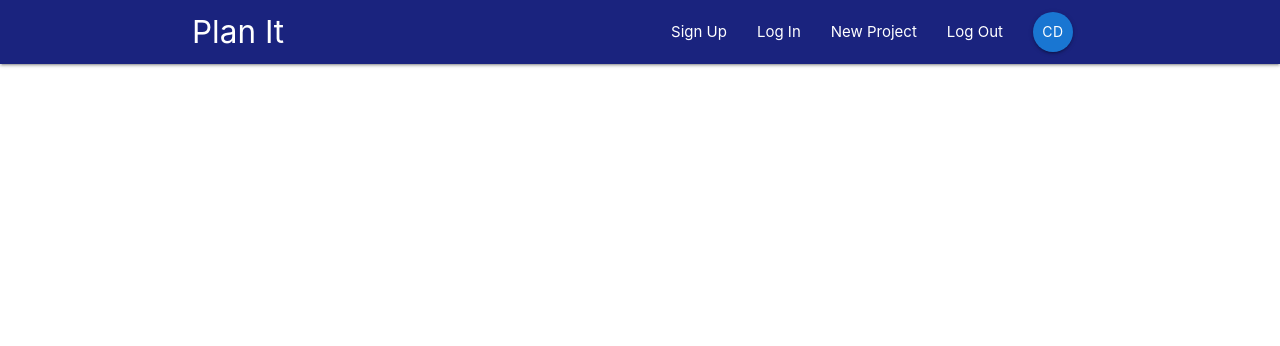
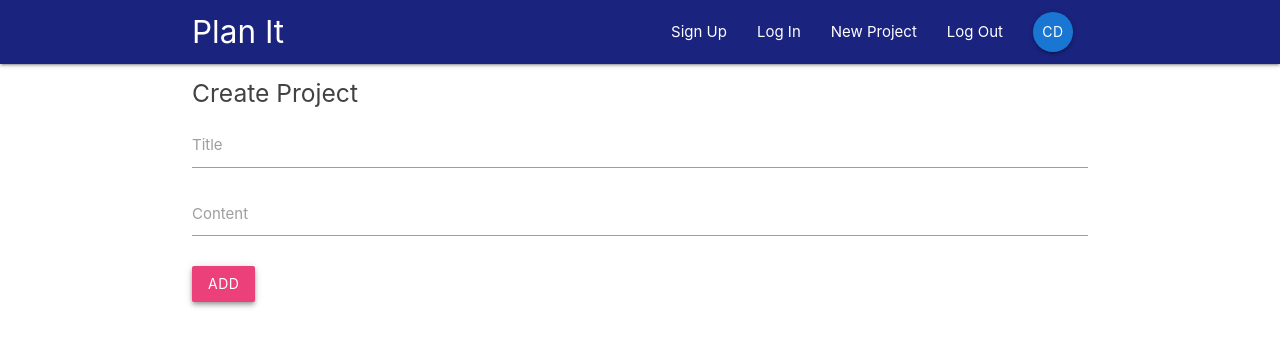
Before and after one commit to dey24/React-Redux-App, a React (Create React App) app in the folder planit/: page /create in a window 1280 px wide. Shown: the top 346 px of the page. Built offline with nearby package versions, Linux system fonts and the light colour scheme.

Commit message:
signin & createproject components done

```diff
--- a/planit/src/App.js
+++ b/planit/src/App.js
@@ -5,6 +5,7 @@
 import ProjectDetails from './components/projects/ProjectDetails'
 import SignIn from './components/auth/SignIn'
 import SignUp from './components/auth/SignUp'
+import CreateProject from './components/projects/CreateProject'
 class App extends Component {
   render() {
     return (
@@ -16,6 +17,7 @@
             <Route path="/project/:id" component={ProjectDetails}></Route>
             <Route path="/signin" component={SignIn}></Route>
             <Route path="/signup" component={SignUp}></Route>
+            <Route path="/create" component={CreateProject}></Route>
           </Switch>
         </div>
       </BrowserRouter>
--- a/planit/src/components/auth/SignIn.js
+++ b/planit/src/components/auth/SignIn.js
@@ -7,7 +7,7 @@
     }
     handleChange = (e) => {
         this.setState({
-            [e.target.value] : e.target.value
+            [e.target.id] : e.target.value
         })
     }
     handleSubmit = (e) => {
@@ -28,7 +28,7 @@
                         <input type="password" id="password" onChange={this.handleChange}/>
                     </div>
                     <div className="input-field">
-                        <button className="btn pink lighten-3 z-depth-2">Login</button>
+                        <button className="btn pink lighten-1 z-depth-2">Login</button>
                     </div>
                 </form>
             </div>
--- a/planit/src/components/projects/CreateProject.js
+++ b/planit/src/components/projects/CreateProject.js
@@ -0,0 +1,39 @@
+import React, { Component } from 'react'
+
+class CreateProject extends Component {
+    state = {
+        title: '',
+        content: ''
+    }
+    handleChange = (e) => {
+        this.setState({
+            [e.target.id] : e.target.value
+        })
+    }
+    handleSubmit = (e) => {
+        e.preventDefault()
+        console.log(this.state)
+    }
+    render() {
+        return (
+            <div className="container">
+                <form onSubmit={this.handleSubmit} className="white lighten-3">
+                    <h5 className="grey-text text-darken-3">Create Project</h5>
+                    <div className="input-field">
+                        <label htmlFor="title">Title</label>
+                        <input type="text" id="title" autocomplete="off" onChange={this.handleChange}/>
+                    </div>
+                    <div className="input-field">
+                        <label htmlFor="content">Content</label>
+                        <textarea id="content" className="materialize-textarea" autocomplete="off" onChange={this.handleChange}/>
+                    </div>
+                    <div className="input-field">
+                        <button className="btn pink lighten-1 z-depth-2">Add</button>
+                    </div>
+                </form>
+            </div>
+        )
+    }
+}
+
+export default CreateProject
```
